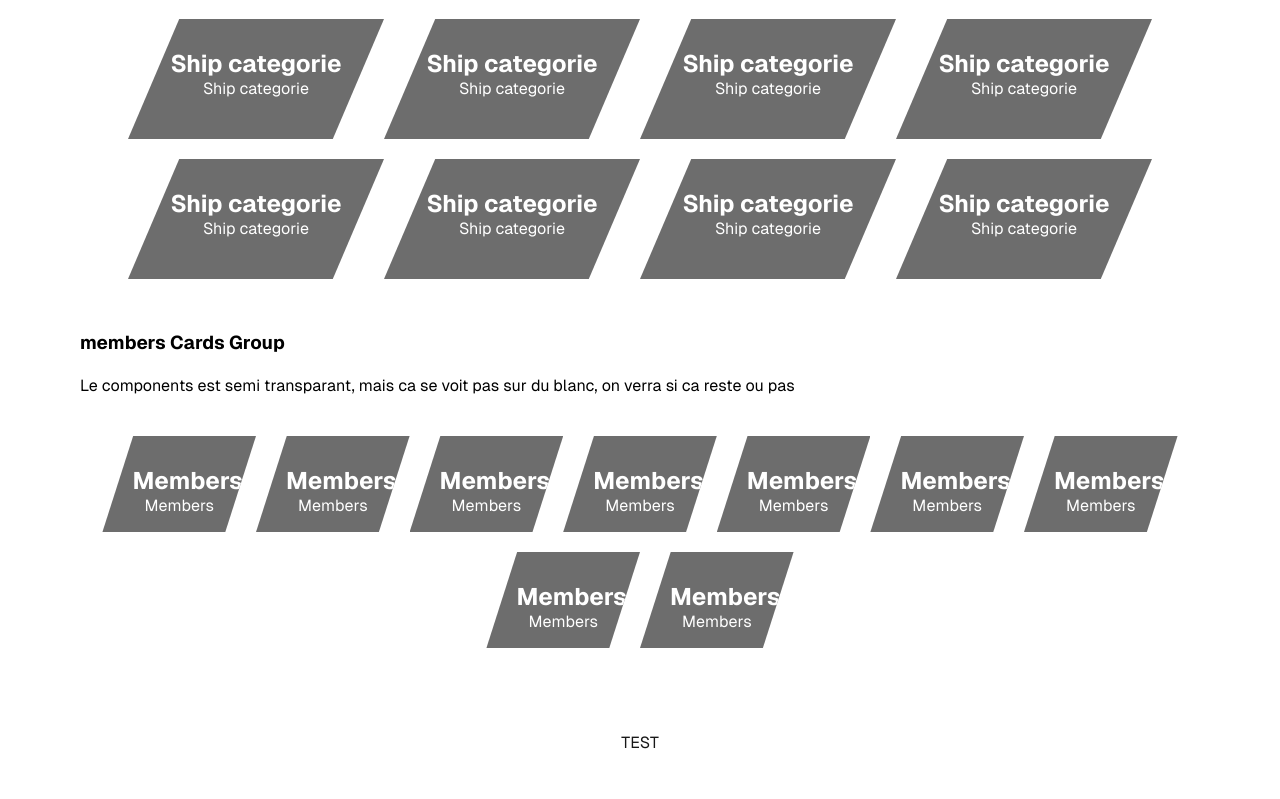
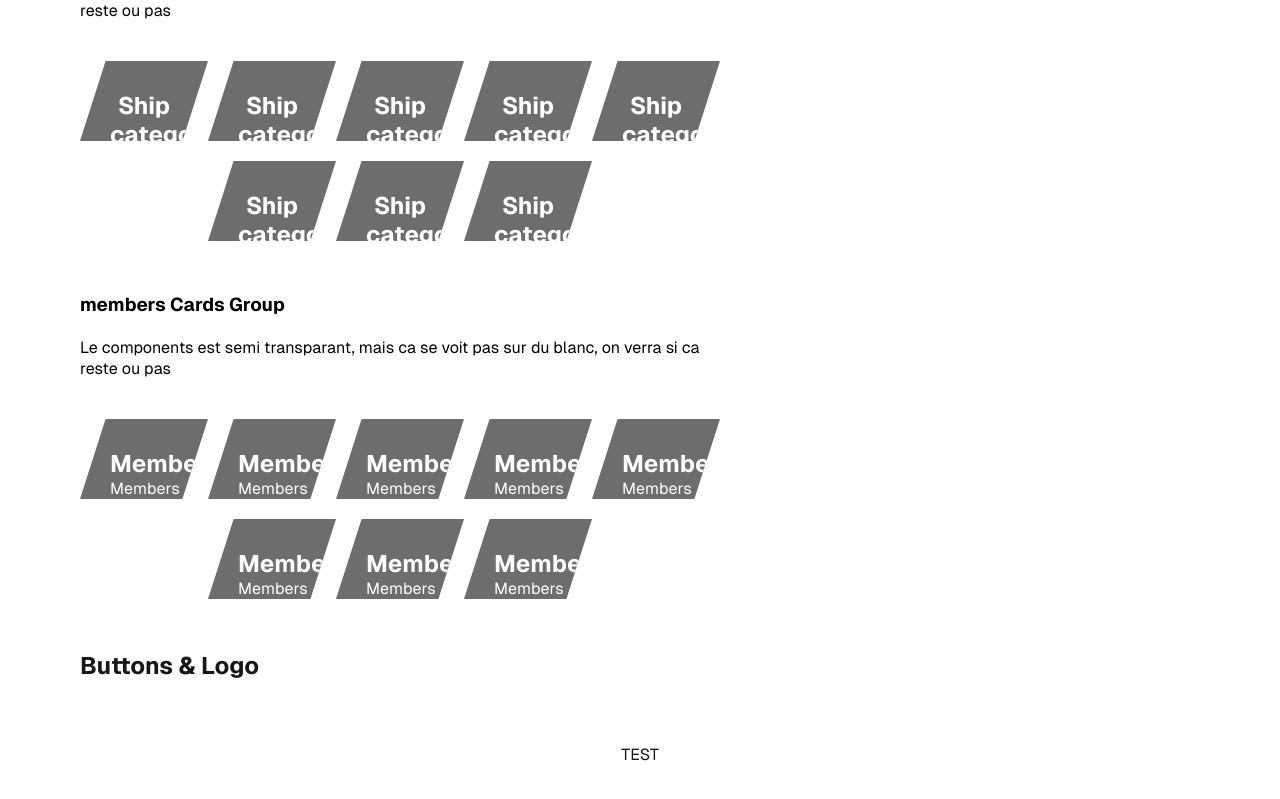
Before and after one commit to caillau-thomas/the-argonauts, a Next.js app: page /pages/componentsOverview in a window 1280 px wide. Shown: the part 507-1306 px from the top of the page. Built offline with nearby package versions, Linux system fonts and the light colour scheme.

Commit message:
style: modification du style de la page de components pour acceuillir plusieurs sections

```diff
--- a/src/app/pages/componentsOverview/page.js
+++ b/src/app/pages/componentsOverview/page.js
@@ -6,6 +6,7 @@ export default function ComponenstOverview() {
   return (
     <div className={styles.page}>
       <main className={styles.main}>
+        <h2 style={{width: '100%'}}>Cards</h2>
         <div className={styles.pannels}>
           <div className={styles.heading}>
             <h3>Descriptions Cards</h3><br />
@@ -16,8 +17,8 @@ export default function ComponenstOverview() {
               title="description card"
               description="description card"
               style={{
-                width: '55vw',
-                height: '15vh',
+                width: '25vw',
+                height: '10vh',
                 padding: '30px',
               }} />
           </div>
@@ -33,8 +34,8 @@ export default function ComponenstOverview() {
               description="Ship categorie"
               numCards={8}
               cardStyle={{
-                width: '20vw',
-                height: '15vh',
+                width: '10vw',
+                height: '10vh',
                 padding: '30px',
               }}
             />
@@ -49,15 +50,16 @@ export default function ComponenstOverview() {
             <ShortCardsGroup
               title="Members"
               description="Members"
-              numCards={9}
+              numCards={8}
               cardStyle={{
-                width: '12vw',
-                height: '12vh',
+                width: '10vw',
+                height: '10vh',
                 padding: '30px',
               }}
             />
           </div>
         </div>
+        <h2 style={{width: '100%'}}>Buttons & Logo</h2>
       </main>
       <footer className={styles.footer}>
         TEST
--- a/src/app/pages/componentsOverview/page.module.css
+++ b/src/app/pages/componentsOverview/page.module.css
@@ -32,6 +32,7 @@
   gap: 20px;
   padding: 20;
   border-radius: 16px;
+  max-width: 50vw;
 }
 
 .example {
```
